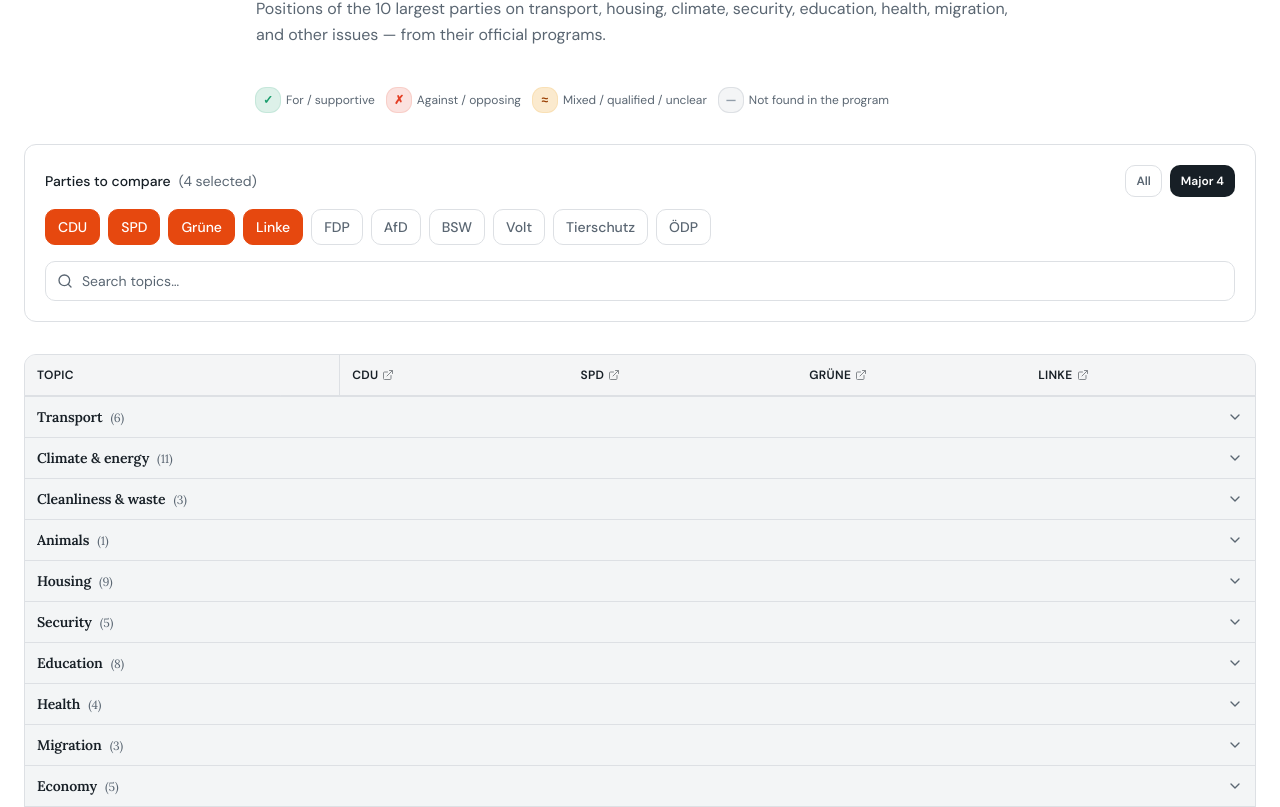
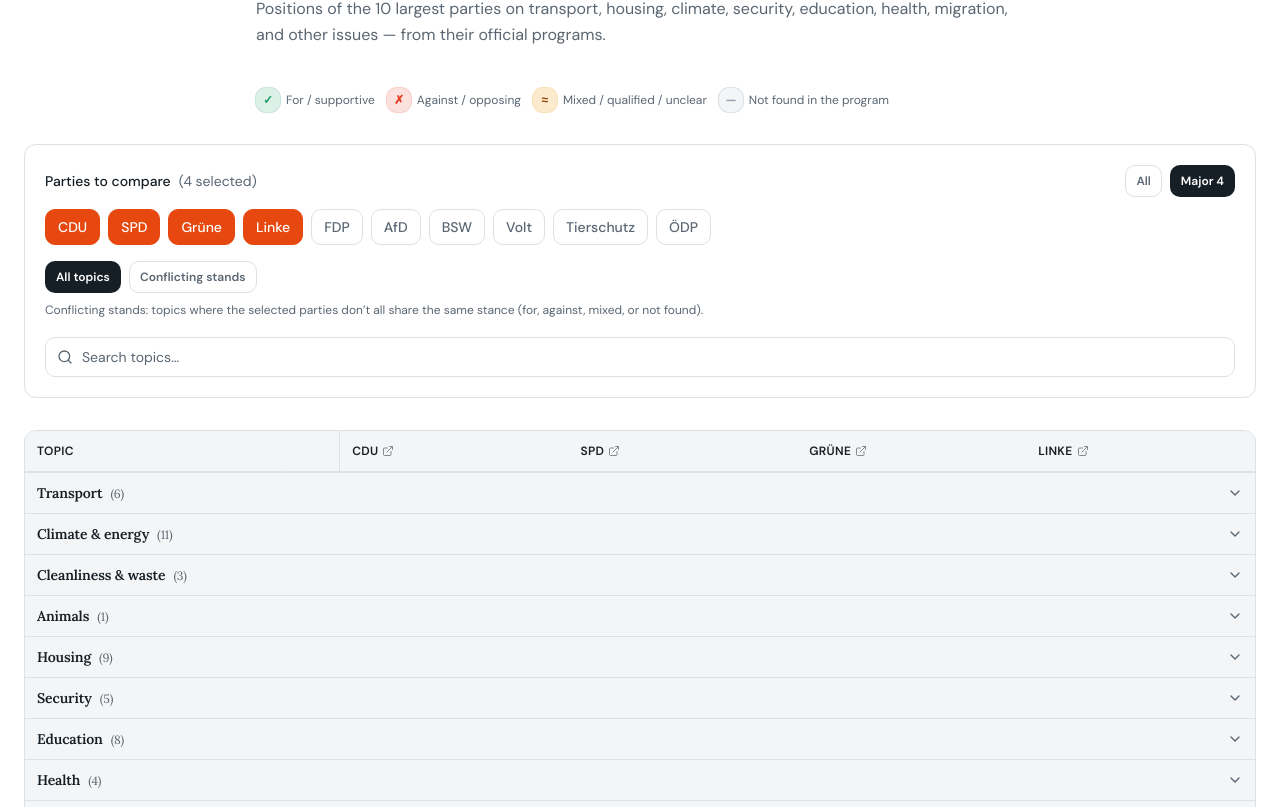
Before and after one commit to mashazyu/berlin-2026, a Next.js app: page /en in a window 1280 px wide. Shown: the part 1013-1820 px from the top of the page. Built offline with nearby package versions, Linux system fonts and the light colour scheme.

Commit message:
feat: add conflicting stands filter

```diff
--- a/components/comparison-table.tsx
+++ b/components/comparison-table.tsx
@@ -8,6 +8,22 @@
 import { cellKey } from "@/lib/comparison/get-comparison"
 import type { ResolvedComparison, Stance, TopicGroup } from "@/lib/comparison/types"
 import { cn, renderParagraphs } from "@/lib/utils"
+
+type TopicViewFilter = "all" | "disagreement"
+
+function partiesDisagree(
+  topicId: string,
+  partyIds: string[],
+  cellsByKey: ResolvedComparison["cellsByKey"]
+): boolean {
+  if (partyIds.length < 2) return false
+  const stances = new Set(
+    partyIds.map(
+      (partyId) => cellsByKey[cellKey(topicId, partyId)]?.stance ?? "none"
+    )
+  )
+  return stances.size > 1
+}
 
 const MAJOR_PARTY_IDS = ["cdu", "spd", "gruene", "linke"] as const
 const TOPIC_COL_PX = 220
@@ -26,6 +42,7 @@
   const [openMobileGroup, setOpenMobileGroup] = useState<TopicGroup | null>(null)
   const [topicQuery, setTopicQuery] = useState("")
   const deferredQuery = useDeferredValue(topicQuery)
+  const [topicFilter, setTopicFilter] = useState<TopicViewFilter>("all")
   const [collapsedGroups, setCollapsedGroups] = useState<Set<TopicGroup>>(
     () => new Set(TOPIC_GROUP_ORDER)
   )
@@ -34,26 +51,49 @@
   const bodyScrollRef = useRef<HTMLDivElement>(null)
   const syncingScroll = useRef(false)
 
+  const selectedParties = useMemo(
+    () => parties.filter((party) => selectedIds.includes(party.id)),
+    [parties, selectedIds]
+  )
+
   const normalizedQuery = deferredQuery.trim().toLowerCase()
   const isSearching = normalizedQuery.length > 0
+  const showDisagreements = topicFilter === "disagreement"
+  const forceExpandGroups = isSearching || showDisagreements
 
   const filteredTopics = useMemo(() => {
-    if (!isSearching) return topics
     return topics.filter((topic) => {
+      if (showDisagreements) {
+        if (
+          !partiesDisagree(
+            topic.id,
+            selectedParties.map((party) => party.id),
+            cellsByKey
+          )
+        ) {
+          return false
+        }
+      }
+      if (!isSearching) return true
       const label = topic.displayLabel.toLowerCase()
       const groupLabel = t.table.groups[topic.group].toLowerCase()
-      return label.includes(normalizedQuery) || groupLabel.includes(normalizedQuery)
+      return (
+        label.includes(normalizedQuery) || groupLabel.includes(normalizedQuery)
+      )
     })
-  }, [topics, isSearching, normalizedQuery, t.table.groups])
+  }, [
+    topics,
+    showDisagreements,
+    selectedParties,
+    cellsByKey,
+    isSearching,
+    normalizedQuery,
+    t.table.groups,
+  ])
 
   const topicGroups = useMemo(
     () => groupTopics(filteredTopics),
     [filteredTopics]
-  )
-
-  const selectedParties = useMemo(
-    () => parties.filter((party) => selectedIds.includes(party.id)),
-    [parties, selectedIds]
   )
 
   const tableMinWidth = TOPIC_COL_PX + selectedParties.length * PARTY_COL_PX
@@ -102,12 +142,12 @@
   }
 
   function isDesktopGroupCollapsed(group: TopicGroup) {
-    if (isSearching) return false
+    if (forceExpandGroups) return false
     return collapsedGroups.has(group)
   }
 
   function isMobileGroupOpen(group: TopicGroup) {
-    if (isSearching) return true
+    if (forceExpandGroups) return true
     return openMobileGroup === group
   }
 
@@ -199,6 +239,24 @@
             })}
           </div>
 
+          <div className="mt-4 flex flex-wrap gap-2">
+            <PresetButton
+              active={topicFilter === "all"}
+              onClick={() => setTopicFilter("all")}
+            >
+              {t.table.filterAll}
+            </PresetButton>
+            <PresetButton
+              active={topicFilter === "disagreement"}
+              onClick={() => setTopicFilter("disagreement")}
+            >
+              {t.table.filterDisagreement}
+            </PresetButton>
+          </div>
+          <p className="mt-2 text-xs leading-relaxed text-muted-foreground">
+            {t.table.filterDisagreementHint}
+          </p>
+
           <div className="relative mt-4">
             <Search
               className="pointer-events-none absolute top-1/2 left-3 h-4 w-4 -translate-y-1/2 text-muted-foreground"
@@ -223,7 +281,7 @@
               </button>
             )}
           </div>
-          {isSearching && (
+          {(isSearching || showDisagreements) && (
             <p className="mt-2 text-xs text-muted-foreground">{searchCountLabel}</p>
           )}
 
@@ -232,7 +290,7 @@
           </p>
         </div>
 
-        {isSearching && filteredTopics.length === 0 ? (
+        {filteredTopics.length === 0 ? (
           <p className="mt-6 rounded-xl border border-border bg-white px-4 py-8 text-center text-sm text-muted-foreground">
             {t.table.searchNoResults}
           </p>
@@ -253,7 +311,7 @@
                   className="flex w-full items-center justify-between gap-3 bg-muted/50 px-4 py-3.5 text-left disabled:cursor-default"
                   aria-expanded={open}
                   aria-label={open ? t.table.collapseGroup : t.table.expandGroup}
-                  disabled={isSearching}
+                  disabled={forceExpandGroups}
                   onClick={() => toggleMobileGroup(group)}
                 >
                   <span className="font-display text-base font-semibold tracking-[-0.01em] text-foreground">
@@ -448,7 +506,7 @@
                       topicColPx={TOPIC_COL_PX}
                       expandLabel={t.table.expandGroup}
                       collapseLabel={t.table.collapseGroup}
-                      disableToggle={isSearching}
+                      disableToggle={forceExpandGroups}
                       onToggle={() => toggleGroup(group)}
                     >
                       {!collapsed &&
--- a/lib/i18n/types.ts
+++ b/lib/i18n/types.ts
@@ -74,6 +74,9 @@
     searchClear: string
     searchNoResults: string
     searchResultsCount: string
+    filterAll: string
+    filterDisagreement: string
+    filterDisagreementHint: string
     groups: {
       transport: string
       waste: string
--- a/locales/de.json
+++ b/locales/de.json
@@ -75,6 +75,9 @@
     "searchClear": "Suche löschen",
     "searchNoResults": "Keine Themen passen zur Suche.",
     "searchResultsCount": "{count} Themen",
+    "filterAll": "Alle Themen",
+    "filterDisagreement": "Unterschiedliche Positionen",
+    "filterDisagreementHint": "Unterschiedliche Positionen: Themen, bei denen die ausgewählten Parteien nicht dieselbe Haltung haben (dafür, dagegen, gemischt oder nicht gefunden).",
     "groups": {
       "transport": "Verkehr",
       "waste": "Sauberkeit & Müll",
--- a/locales/en.json
+++ b/locales/en.json
@@ -75,6 +75,9 @@
     "searchClear": "Clear search",
     "searchNoResults": "No topics match your search.",
     "searchResultsCount": "{count} topics",
+    "filterAll": "All topics",
+    "filterDisagreement": "Conflicting stands",
+    "filterDisagreementHint": "Conflicting stands: topics where the selected parties don’t all share the same stance (for, against, mixed, or not found).",
     "groups": {
       "transport": "Transport",
       "waste": "Cleanliness & waste",
--- a/locales/ru.json
+++ b/locales/ru.json
@@ -74,6 +74,9 @@
     "searchClear": "Очистить поиск",
     "searchNoResults": "Ничего не найдено.",
     "searchResultsCount": "{count} тем",
+    "filterAll": "Все темы",
+    "filterDisagreement": "Разные позиции",
+    "filterDisagreementHint": "Разные позиции: темы, где у выбранных партий не одна и та же оценка (за, против, смешанно или не найдено).",
     "groups": {
       "transport": "Транспорт",
       "waste": "Чистота и мусор",
```
